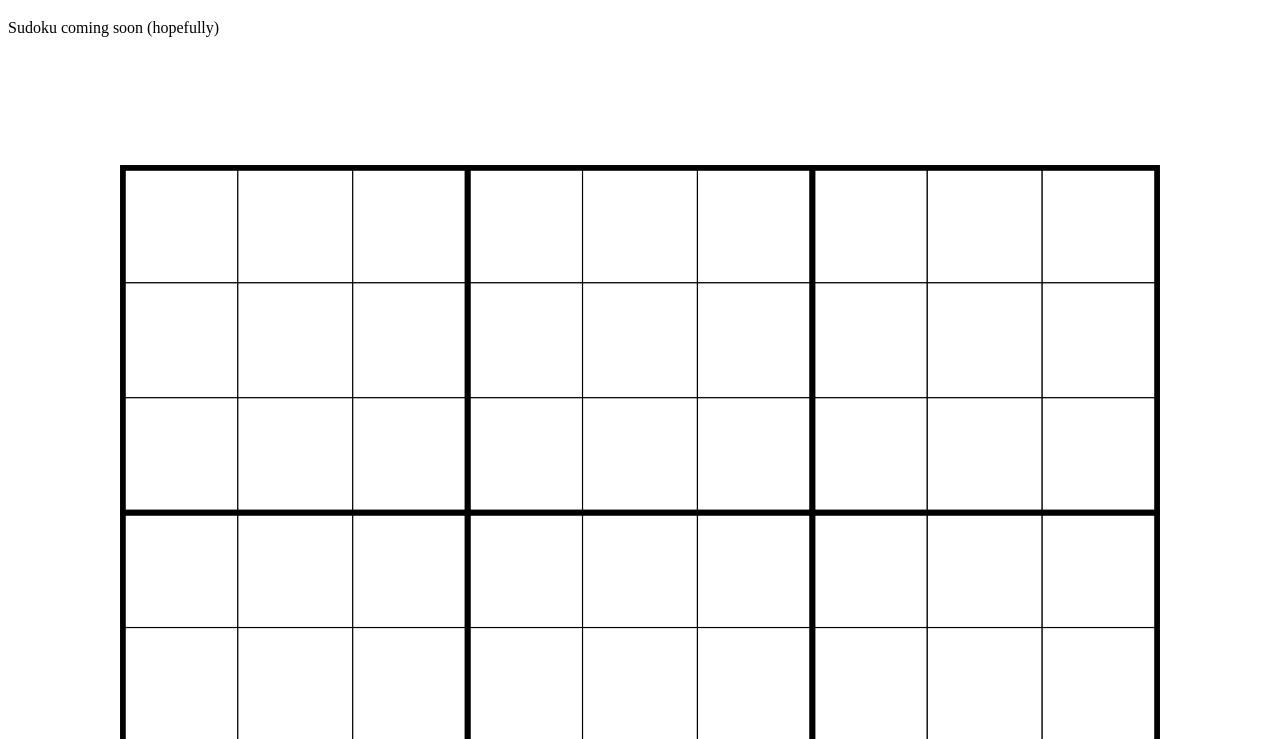
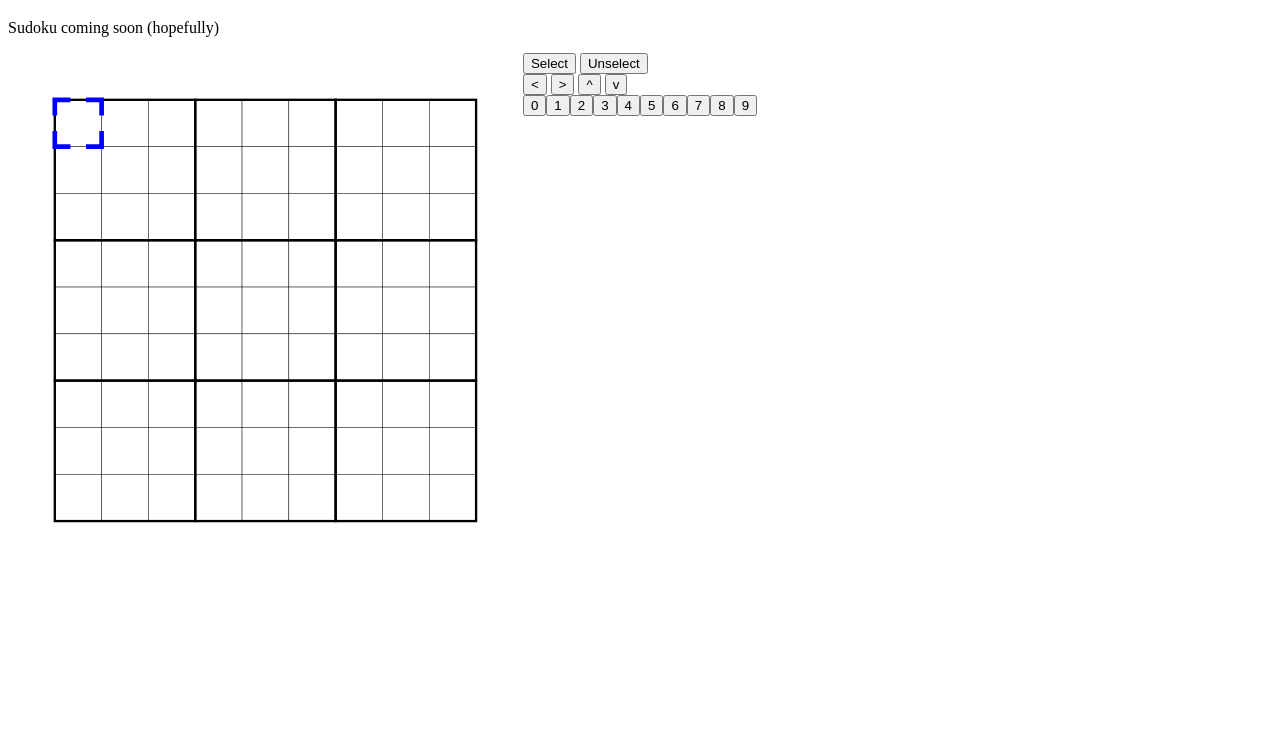
Before and after one commit to MadEwink/sudoku-js, a plain HTML site: page index.html in a window 1280 px wide. Shown: the part 61-800 px from the top of the page. Drawn offline with Linux system fonts and the light colour scheme.

Commit message:
Add cursor README, corrections, basic style

```diff
--- a/game/grid.js
+++ b/game/grid.js
@@ -1,6 +1,18 @@
+// TODO
+//
+// Highlight all instances of a number, and it's possible places
+
 // check if digit in 1..max, useful for cell possible values (for fill, 0 is valid however) and for grid boundaries
 function check_digit(digit, max) {
 	return !(digit < 1 || digit > max)
+}
+
+function test() {
+	grid.fill_cell(grid.cursor_pos[0]+1,grid.cursor_pos[1]+1, 1);
+}
+
+function move() {
+	grid.cursor_pos[0] = 1;
 }
 
 class Cell {
@@ -59,8 +71,14 @@ class Grid {
 				this.cells[x][y] = new Cell(this.max)
 			}
 		}
+		// cursor
+		this.cursor_pos = new Array(1,1);
 		// selected cells
-		this.selection = new Array()
+		this.selection = new Array();
+		// HTML / SVG related
+		this.cell_width = 10;
+		this.uri = "http://www.w3.org/2000/svg"
+
 	}
 
 	/*=====================
@@ -88,6 +106,43 @@ class Grid {
 		if (!(check_digit(x,this.max) && check_digit(y,this.max)))
 			return
 		this.cells[x-1][y-1].toggle_center(digit)
+	}
+
+	/*========================
+	 * Cursor related actions
+	 *========================
+	 */
+
+	set_cursor_pos(x,y) {
+		if (!(check_digit(x,this.max) && check_digit(y,this.max)))
+			return
+		this.cursor_pos[0] = x;
+		this.cursor_pos[1] = y;
+		this.updateCursorPos();
+	}
+	increment_cursor_x() {
+		this.cursor_pos[0] += 1;
+		if (this.cursor_pos[0] > this.max)
+			this.cursor_pos[0] = 1
+		this.updateCursorPos();
+	}
+	decrement_cursor_x() {
+		this.cursor_pos[0] -= 1;
+		if (this.cursor_pos[0] < 1)
+			this.cursor_pos[0] = this.max
+		this.updateCursorPos();
+	}
+	increment_cursor_y() {
+		this.cursor_pos[1] += 1;
+		if (this.cursor_pos[1] > this.max)
+			this.cursor_pos[1] = 1
+		this.updateCursorPos();
+	}
+	decrement_cursor_y() {
+		this.cursor_pos[1] -= 1;
+		if (this.cursor_pos[1] < 1)
+			this.cursor_pos[1] = this.max
+		this.updateCursorPos();
 	}
 
 	/*===========================
@@ -217,15 +272,11 @@ class Grid {
 	 *==============
 	 */
 	generate_grid() {
-		var cell_width = 10;
-
-		var uri = "http://www.w3.org/2000/svg"
-
 		var svg_grid = document.getElementById("grid");
-		var viewbox = "" + (-cell_width) + " " + (-cell_width) + " " + (cell_width*(this.width+2)) + " " + (cell_width*(this.height+2));
+		var viewbox = "" + (-this.cell_width) + " " + (-this.cell_width) + " " + (this.cell_width*(this.width+2)) + " " + (this.cell_width*(this.height+2));
 		svg_grid.setAttribute("viewBox", viewbox);
 
-		var g_element = document.createElementNS(uri,'g');
+		var g_element = document.createElementNS(this.uri,'g');
 		g_element.setAttribute("id","cells");
 		g_element.setAttribute("fill", "white");
 		g_element.setAttribute("stroke", "black");
@@ -233,40 +284,107 @@ class Grid {
 
 		for (var y = 1 ; y <= this.height ; y++) {
 			for (var x = 1 ; x <= this.width ; x++) {
-				var rect_element = document.createElementNS(uri,'rect');
+				var rect_element = document.createElementNS(this.uri,'rect');
 				var id = "" + x + "," + y;
 				rect_element.setAttribute("id", id);
 				rect_element.setAttribute("onclick", "grid.onCellClick(id)");
-				rect_element.setAttribute("x", cell_width*(x-1));
-				rect_element.setAttribute("y", cell_width*(y-1));
-				rect_element.setAttribute("width", cell_width);
-				rect_element.setAttribute("height", cell_width);
+				rect_element.setAttribute("x", this.cell_width*(x-1));
+				rect_element.setAttribute("y", this.cell_width*(y-1));
+				rect_element.setAttribute("width", this.cell_width);
+				rect_element.setAttribute("height", this.cell_width);
 				g_element.appendChild(rect_element);
 			}
 		}
 		svg_grid.appendChild(g_element);
-		var g_element = document.createElementNS(uri, 'g');
+		var g_element = document.createElementNS(this.uri, 'g');
 		g_element.setAttribute("fill", "none");
 		g_element.setAttribute("stroke", "black");
 		g_element.setAttribute("stroke-width", "0.5");
 		// 3x3 cells
 		for (var x = 0 ; x < (this.width/3) ; x++) {
 			for (var y = 0 ; y < (this.height/3) ; y++) {
-				var rect_element = document.createElementNS(uri,'rect');
-				rect_element.setAttribute("x", 3*cell_width*x);
-				rect_element.setAttribute("y", 3*cell_width*y);
-				rect_element.setAttribute("width", 3*cell_width);
-				rect_element.setAttribute("height", 3*cell_width);
+				var rect_element = document.createElementNS(this.uri,'rect');
+				rect_element.setAttribute("x", 3*this.cell_width*x);
+				rect_element.setAttribute("y", 3*this.cell_width*y);
+				rect_element.setAttribute("width", 3*this.cell_width);
+				rect_element.setAttribute("height", 3*this.cell_width);
 				g_element.appendChild(rect_element);
 			}
 		}
 		svg_grid.appendChild(g_element);
+
+		// cursor
+		var g_element = document.createElementNS(this.uri, 'g');
+		g_element.setAttribute("id", "cursor");
+		g_element.setAttribute("fill", "none");
+		g_element.setAttribute("stroke", "blue");
+
+		// top left corner
+		var polyline_element = document.createElementNS(this.uri, "polyline");
+		var points = "0," + (this.cell_width/3) + " " + "0,0 " + (this.cell_width/3) + ",0";
+		polyline_element.setAttribute("points", points);
+		g_element.appendChild(polyline_element);
+
+		// top right corner
+		var polyline_element = document.createElementNS(this.uri, "polyline");
+		var points = "" + (2*this.cell_width/3) + ",0 " + (this.cell_width) + ",0 " + (this.cell_width) + "," + (this.cell_width/3);
+		polyline_element.setAttribute("points", points);
+		g_element.appendChild(polyline_element);
+
+		// bottom right corner
+		var polyline_element = document.createElementNS(this.uri, "polyline");
+		var points = "" + (2*this.cell_width/3) + "," + (this.cell_width) + " " + (this.cell_width) + "," + (this.cell_width) + " " + (this.cell_width) + "," + (2*this.cell_width/3);
+		polyline_element.setAttribute("points", points);
+		g_element.appendChild(polyline_element);
+
+		// bottom left corner
+		var polyline_element = document.createElementNS(this.uri, "polyline");
+		var points = "" + (this.cell_width/3) + "," + (this.cell_width) + " 0," + (this.cell_width) + " 0," + (2*this.cell_width/3);
+		polyline_element.setAttribute("points", points);
+		g_element.appendChild(polyline_element);
+
+		svg_grid.appendChild(g_element);
+
+		// numbers buttons
+
+		var div_element = document.getElementById("numbers");
+		for (var i = 0 ; i <= this.max ; i++)
+		{
+			var button_element = document.createElement("button");
+			button_element.innerHTML = i;
+			button_element.setAttribute("onclick", "grid.onButtonClick(innerHTML)");
+			div_element.appendChild(button_element);
+		}
 	}
 
 	onCellClick(cell_id) {
 		var index_comma = cell_id.indexOf(',');
-		var x = cell_id.slice(0,index_comma);
-		var y = cell_id.slice(index_comma+1, cell_id.length);
+		var x = 1*cell_id.slice(0,index_comma);
+		var y = 1*cell_id.slice(index_comma+1, cell_id.length);
+		this.set_cursor_pos(x,y);
+	}
+
+	onButtonClick(id) {
+		var digit = id*1;
+		if (this.selection.length) {
+			this.fill_selected(digit)
+		}
+		else {
+			this.fill_cell(this.cursor_pos[0], this.cursor_pos[1], digit);
+		}
+	}
+
+	onSelectClick() {
+		this.add_cell_to_selection(this.cursor_pos[0], this.cursor_pos[1])
+	}
+
+	onUnSelectClick() {
+		this.remove_cell_from_selection(this.cursor_pos[0], this.cursor_pos[1])
+	}
+
+	updateCursorPos() {
+		var cursor_element = document.getElementById("cursor");
+		cursor_element.setAttribute("transform", "translate(" + (this.cursor_pos[0]-1)*this.cell_width + " " + (this.cursor_pos[1]-1)*this.cell_width + ")" );
 	}
 }
 
--- a/index.html
+++ b/index.html
@@ -2,11 +2,27 @@
 <html>
 	<head>
 		<title>Sudoku javascript game</title>
+		<link href="/style.css" rel="stylesheet">
 		<script src="/game/grid.js"></script>
 	</head>
 	<body>
 		<h1>Placeholder site</h1>
 		<p>Sudoku coming soon (hopefully)</p>
-		<svg id="grid" onload=grid.generate_grid()></svg>
+		<div id="game-area">
+			<svg id="grid" onload=grid.generate_grid()></svg>
+			<div id="buttons">
+				<div id="selection">
+					<button onclick=grid.onSelectClick()>Select</button>
+					<button onclick=grid.onUnSelectClick()>Unselect</button>
+				</div>
+				<div id="arrows">
+					<button onclick=grid.decrement_cursor_x()><</button>
+					<button onclick=grid.increment_cursor_x()>></button>
+					<button onclick=grid.decrement_cursor_y()>^</button>
+					<button onclick=grid.increment_cursor_y()>v</button>
+				</div>
+				<div id="numbers"></div>
+			</div>
+		</div>
 	</body>
 </html>
--- /dev/null
+++ b/style.css
@@ -0,0 +1,4 @@
+div#game-area {
+	display: grid;
+	grid-template-columns: auto auto;
+}
```
Also changed, not shown: 1 other file.
